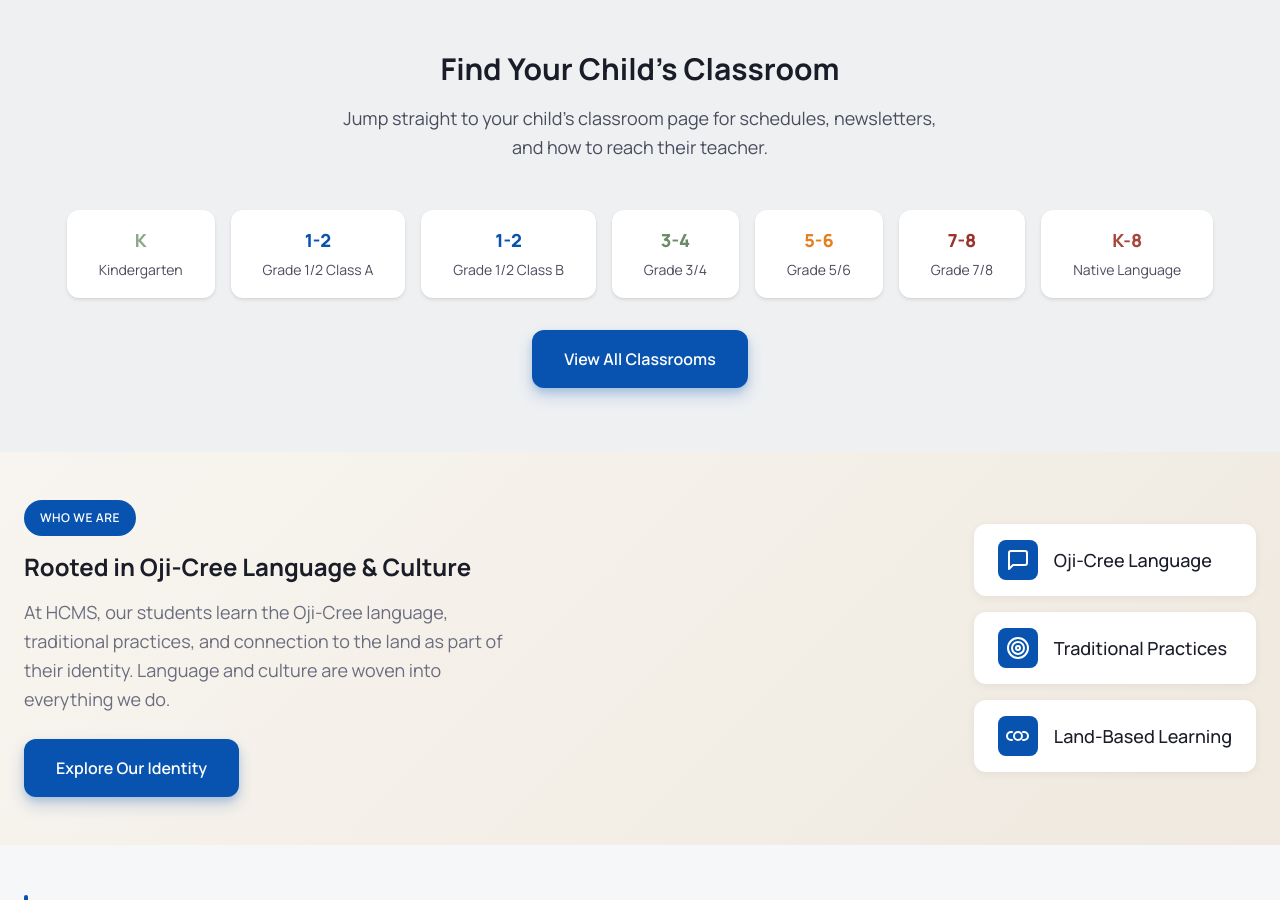
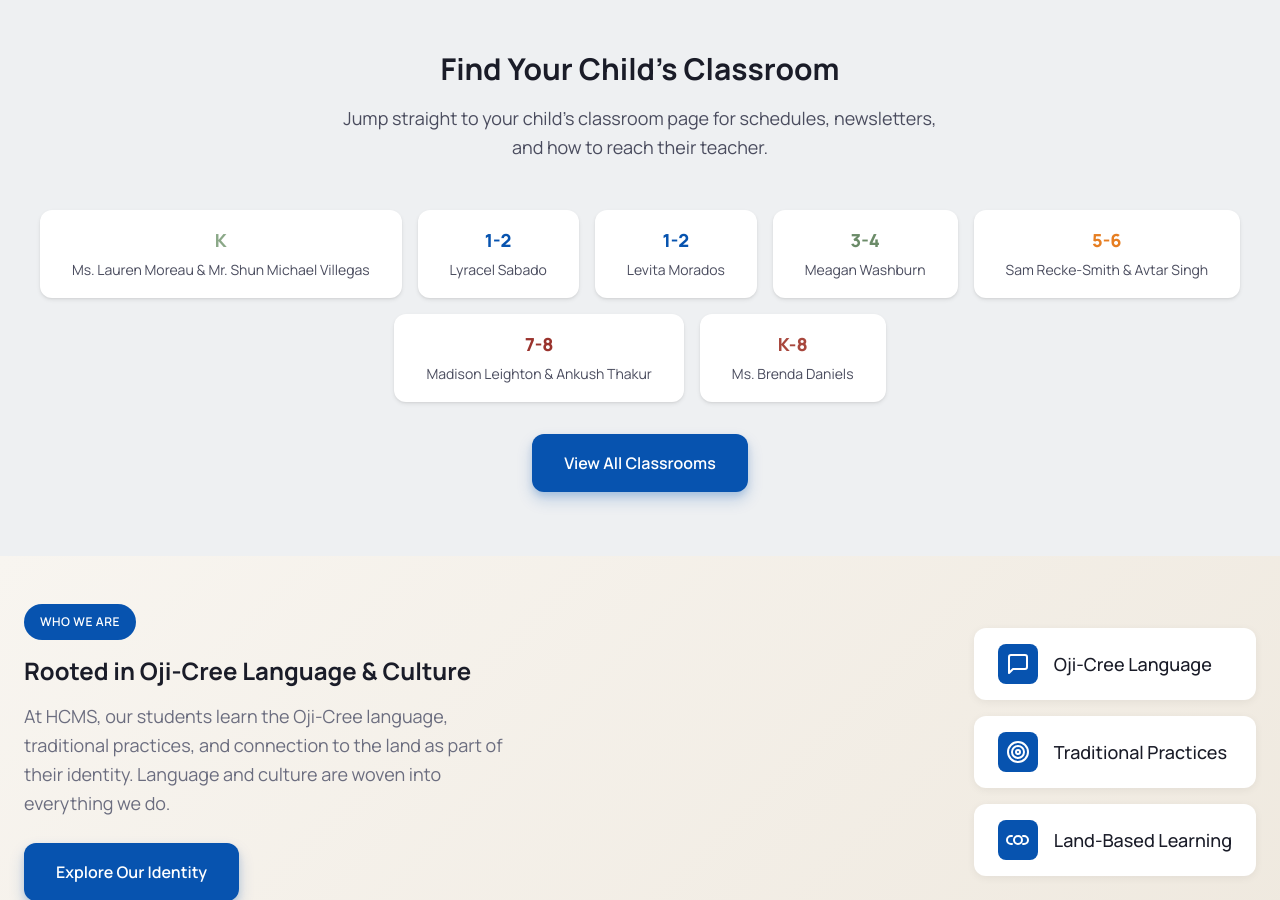
Before and after one commit to reckegabe58/HCMS, a Jekyll site: the page built from index.html, in a window 1280 px wide and 900 px high, scrolled down 700 px. Built offline with Jekyll 4.4.1, drawn with Linux system fonts in a browser that asks for light colours.

Commit message:
Show teacher name instead of class name on homepage classroom buttons
Grade badge alone (K, 1-2, 3-4, etc.) is enough context, so drop the
redundant class title and show the teacher's name(s) instead.

Co-Authored-By: Claude Sonnet 5 <noreply@anthropic.com>

```diff
--- a/index.html
+++ b/index.html
@@ -66,7 +66,9 @@ keywords: "Marten Falls school, First Nations education, K-8 school Ontario, Oji
       {% for classroom in sorted_classrooms %}
       <a href="{{ classroom.url | relative_url }}" class="other-classroom-card other-classroom-{{ classroom.color | default: 'blue' }}">
         <span class="other-classroom-grade">{{ classroom.grade }}</span>
-        <span class="other-classroom-title">{{ classroom.title }}</span>
+        <span class="other-classroom-title">
+          {% for teacher in classroom.teachers %}{{ teacher }}{% unless forloop.last %} & {% endunless %}{% endfor %}
+        </span>
       </a>
       {% endfor %}
     </div>
```
